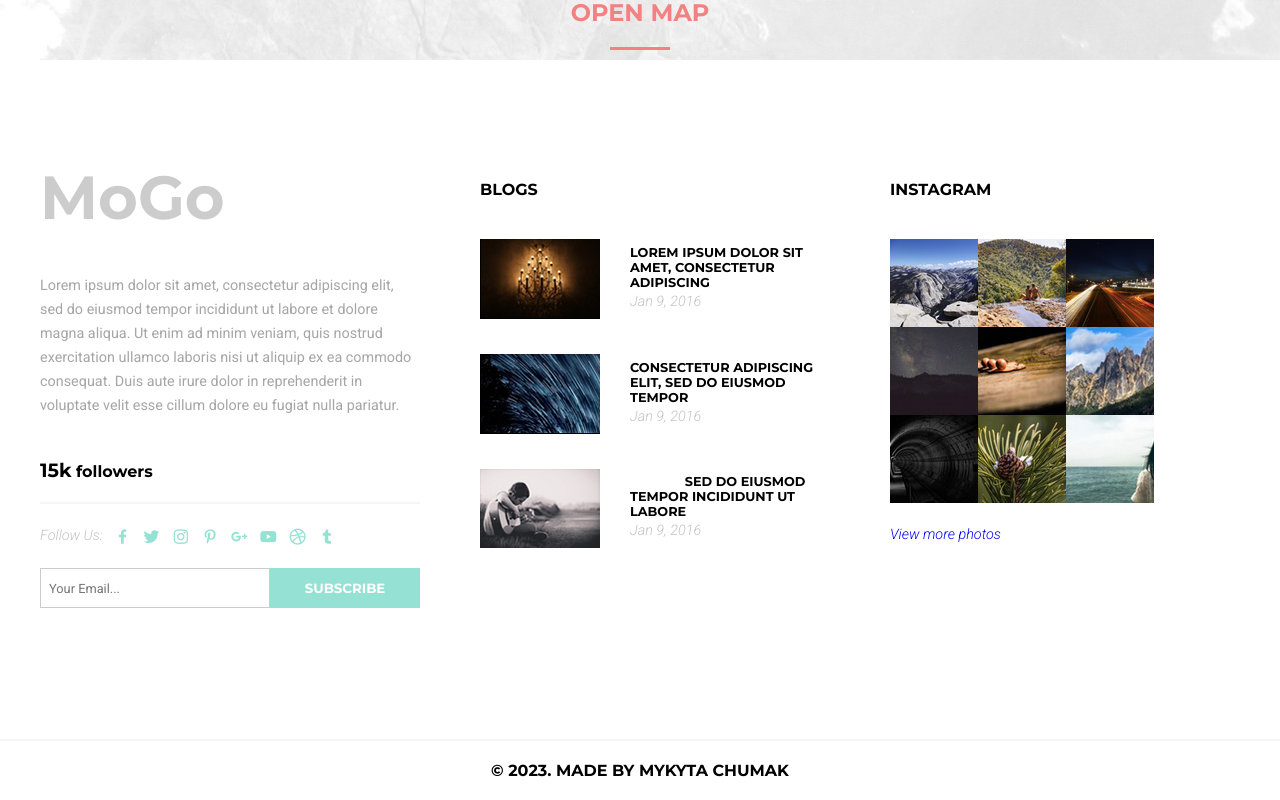
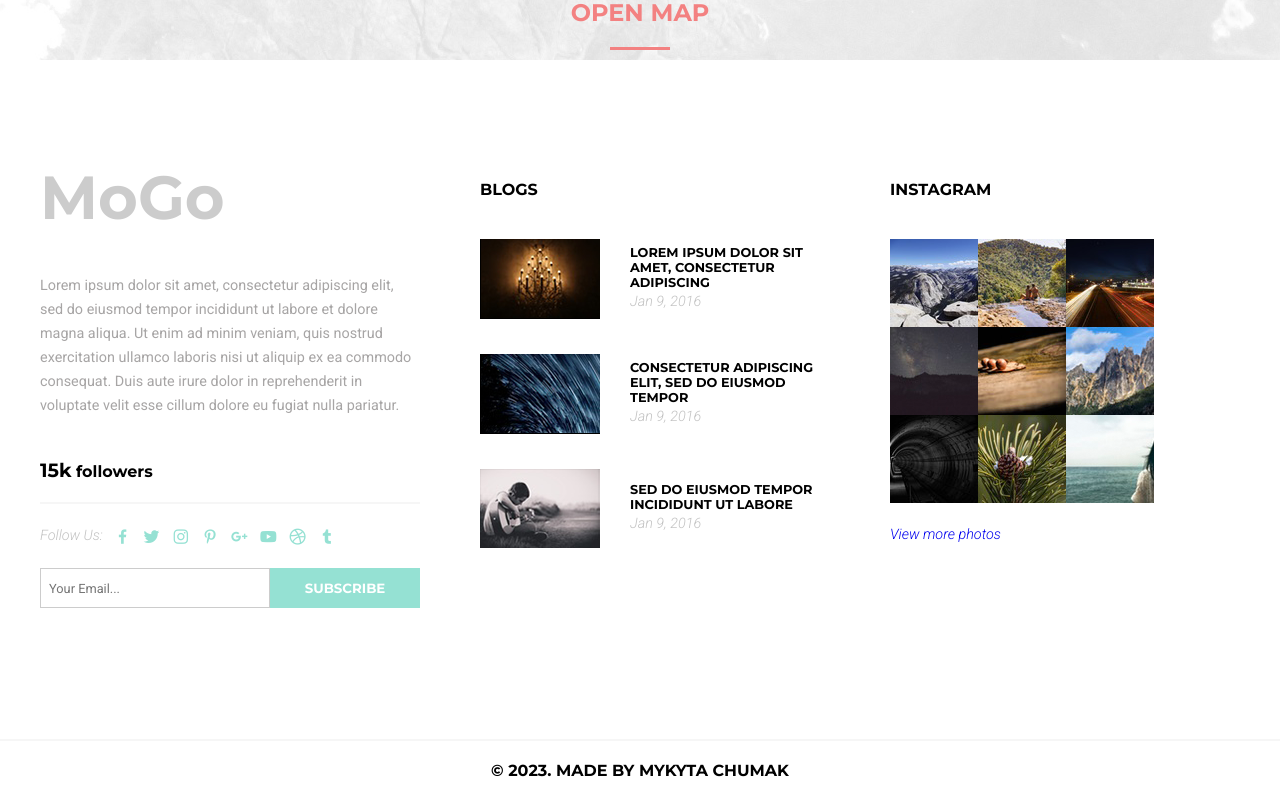
Before and after one commit to AtlasWin/Mogo-Landing, a React (Create React App) app: page / in a window 1280 px wide. Shown: the part 9649-10449 px from the top of the page. Built offline with nearby package versions, Linux system fonts and the light colour scheme.

Commit message:
updated scss

```diff
--- a/src/index.scss
+++ b/src/index.scss
@@ -824,7 +824,7 @@ body {
             align-items: left;
 
             span {
-              color: #fff;
+              display: none;
             }
 
             .item-text-main {
```
